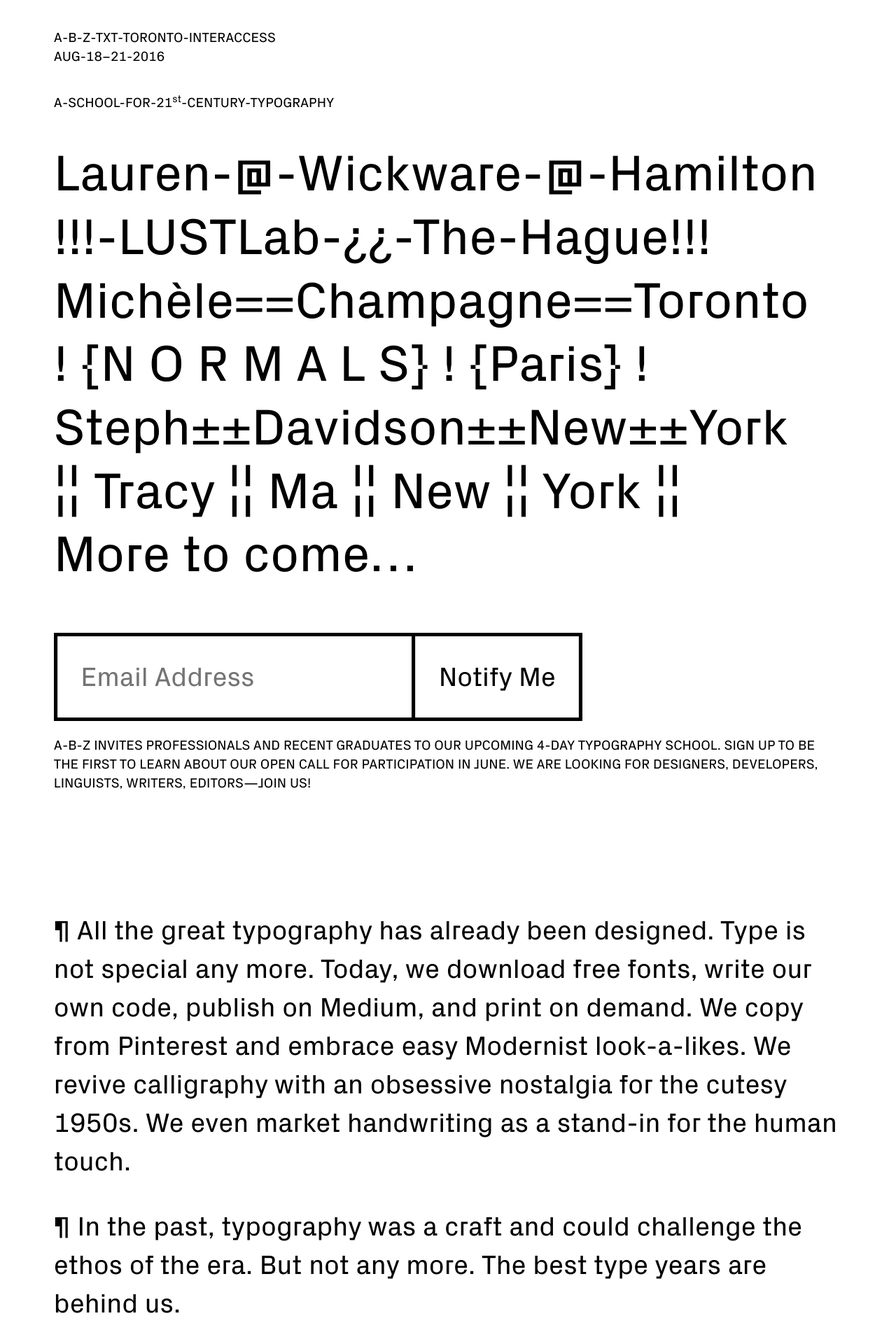
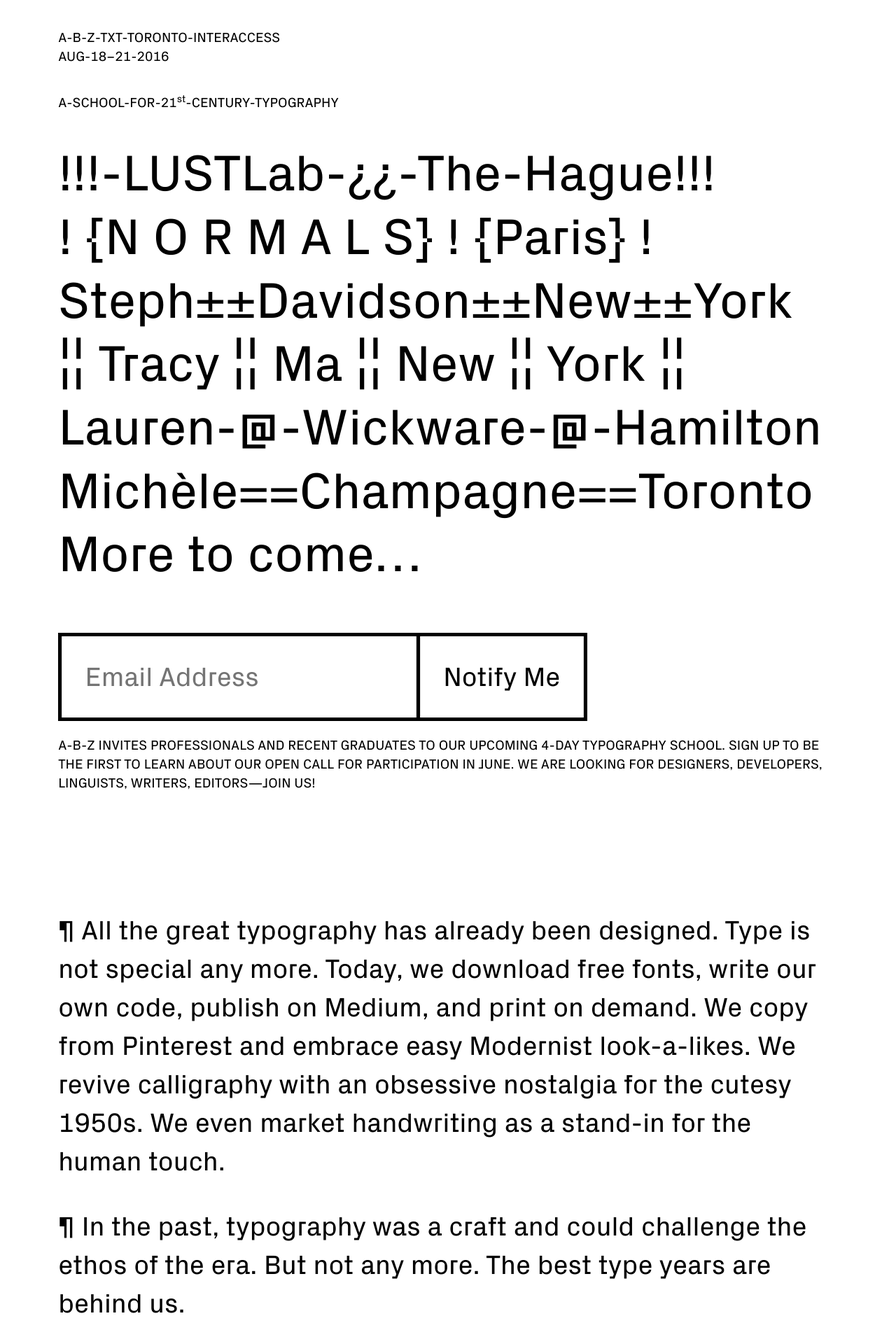
Before and after one commit to garrying/a-b-z.co, a Jekyll site: the page built from index.html, in a window 1280 px wide. Shown: the top 1920 px of the page at 70% size. Built offline with Jekyll 4.4.1, drawn with Linux system fonts in a browser that asks for light colours.

Commit message:
order and padding

```diff
--- a/_sass/_base.scss
+++ b/_sass/_base.scss
@@ -11,7 +11,7 @@
 }
 
 body {
-  margin: 3% 6% 10%;
+  margin: 3% 6.5% 10%;
   font-family: $font-family;
   font-size: 3vw;
 
--- a/index.html
+++ b/index.html
@@ -3,12 +3,12 @@
 ---
 
 <ul class="line-up">
-  <li><a href="http://laurenwickware.com" title="Lauren Wickware" data-link-text="Lauren-@-Wickware" target="_blank">Lauren-@-Wickware</a>-@-Hamilton</li>
   <li>!!!-<a href="http://lustlab.net" title="LUSTLab" data-link-text="LUSTLab" target="_blank">LUSTLab</a>-¿¿-The-Hague!!!</li>
-  <li><a href="http://michelechampagne.com" title="Michèle Champagne" data-link-text="Michèle==Champagne" target="_blank">Michèle==Champagne</a>==Toronto</li>
   <li>! {<a href="http://normalfutu.re" title="N O R M A L S" data-link-text="N O R M A L S" target="_blank">N O R M A L S</a>} ! {Paris} !</li>
   <li><a href="http://paralleluniver.se" title="Steph Davidson" data-link-text="Steph±±Davidson" target="_blank">Steph±±Davidson</a>±±New±±York</li>
   <li>¦¦ <a href="http://www.tracyma.com" title="Tracy Ma" data-link-text="Tracy ¦¦ Ma" target="_blank">Tracy ¦¦ Ma</a> ¦¦ New ¦¦ York ¦¦</li>
+  <li><a href="http://laurenwickware.com" title="Lauren Wickware" data-link-text="Lauren-@-Wickware" target="_blank">Lauren-@-Wickware</a>-@-Hamilton</li>
+  <li><a href="http://michelechampagne.com" title="Michèle Champagne" data-link-text="Michèle==Champagne" target="_blank">Michèle==Champagne</a>==Toronto</li>
   <li>More to come…</li>
 </ul>
 
```
